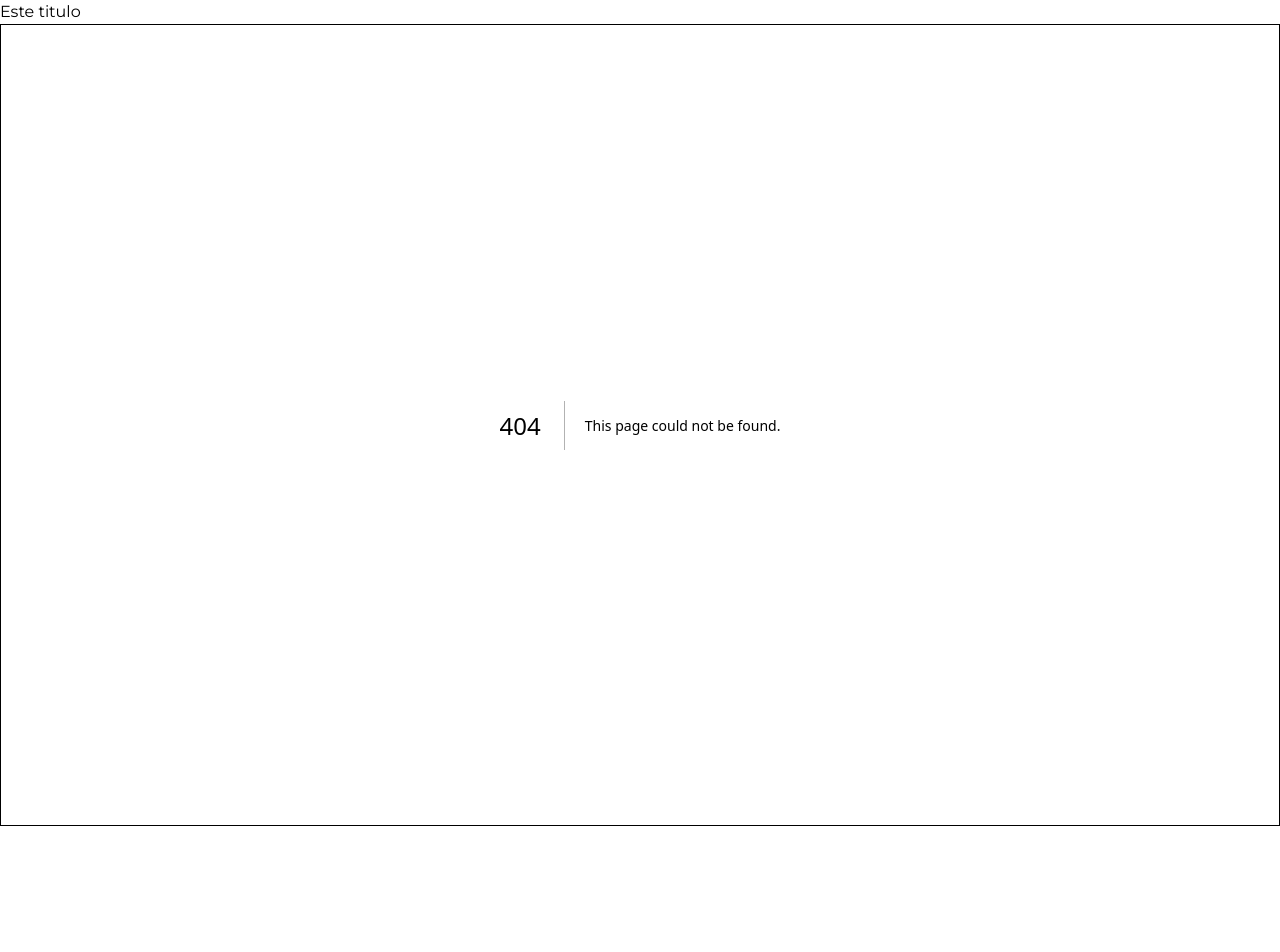
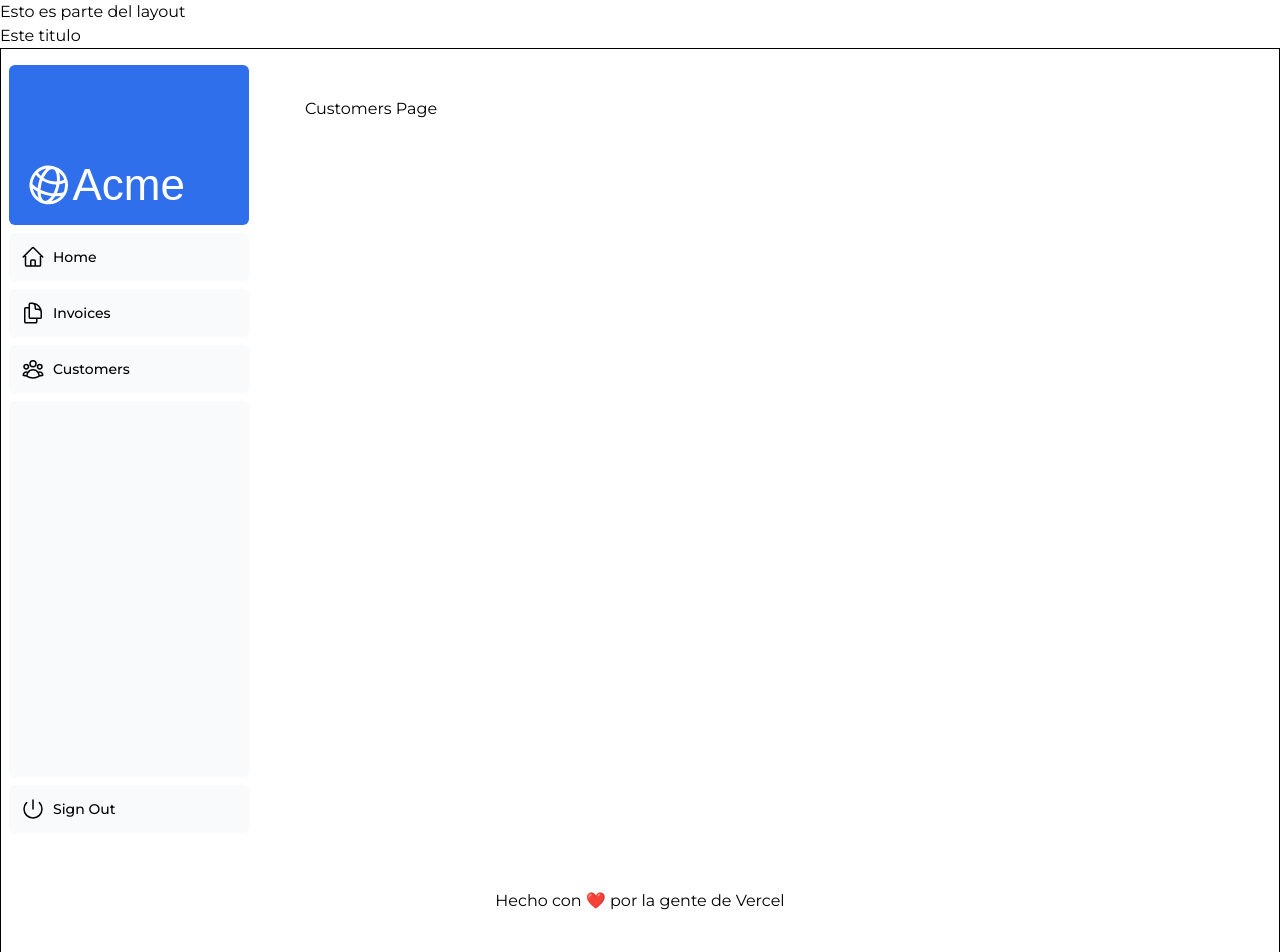
Before and after one commit to MysticMichelle/NextJS_Tarea_Michelle, a Next.js app in the folder nextjs-dashboard/: page /dashboard/customers in a window 1280 px wide. Before the commit this address had no page. Before the commit the page ends 826 px from the top, so only its background shows below. Built offline with nearby package versions, Linux system fonts and the light colour scheme; a web font is replaced by a local one.

Commit message:
Elementos de la Ruta Dashboard y rutas anidadas

```diff
--- /dev/null
+++ b/nextjs-dashboard/app/dashboard/customers/page.tsx
@@ -0,0 +1,3 @@
+export default function CustomersPage() {
+  return <p>Customers Page</p>;
+}
--- /dev/null
+++ b/nextjs-dashboard/app/dashboard/invoices/page.tsx
@@ -0,0 +1,3 @@
+export default function InvoicesPage() {
+  return <p>Invoices Page</p>;
+}
--- /dev/null
+++ b/nextjs-dashboard/app/dashboard/layout.tsx
@@ -0,0 +1,18 @@
+import SideNav from '../ui/dashboard/sidenav';
+
+export default function Layout({
+  children,
+}: {
+  children: React.ReactNode;
+}) {
+  return (
+    <div className="flex h-screen flex-col md:flex-row md:overflow-hidden">
+      <div className="w-full flex-none md:w-64">
+        <SideNav />
+      </div>
+      <div className="flex-grow p-6 md:overflow-y-auto md:p-12">
+        {children}
+      </div>
+    </div>
+  );
+}
--- /dev/null
+++ b/nextjs-dashboard/app/dashboard/page.tsx
@@ -0,0 +1,3 @@
+export default function Page() {
+  return <p>Esta página es el contenido del dashboard</p>;
+}
--- a/nextjs-dashboard/app/layout.tsx
+++ b/nextjs-dashboard/app/layout.tsx
@@ -11,9 +11,13 @@
   return (
     <html lang="en">
       <body className={`${montserrat.className} antialiased`}>
+        Esto es parte del layout
         <h1>Este titulo</h1>
         <div style={{ border: '1px solid #000' }}>
           {children}
+          <footer className="py-10 flex justify-center items-center">
+            Hecho con ❤️ por la gente de Vercel
+          </footer>
         </div>
       </body>
     </html>
```
Also changed, not shown: nextjs-dashboard/tsconfig.json (+12 -4 lines), 1 other file (tests, documents, lock files or other folders).
